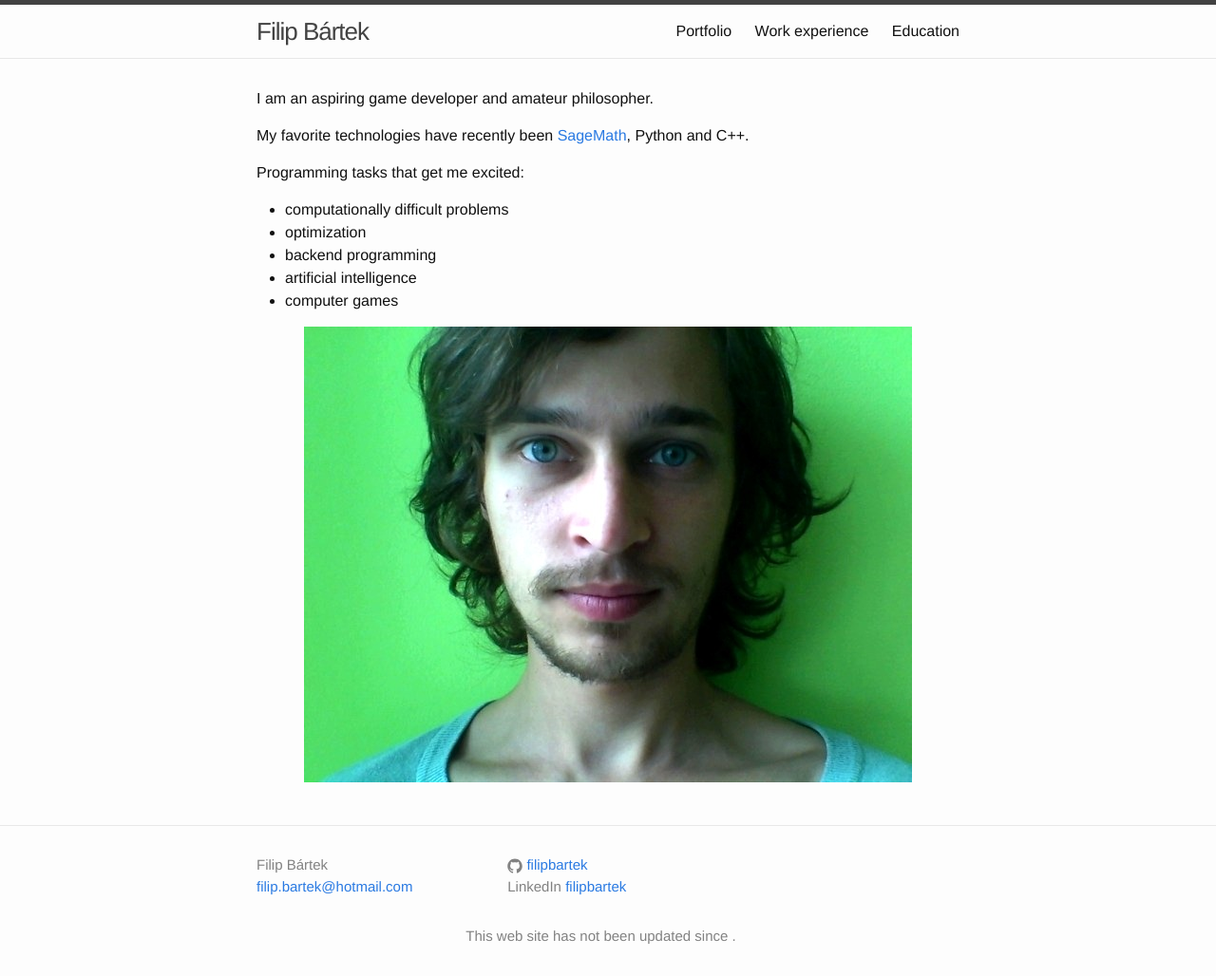
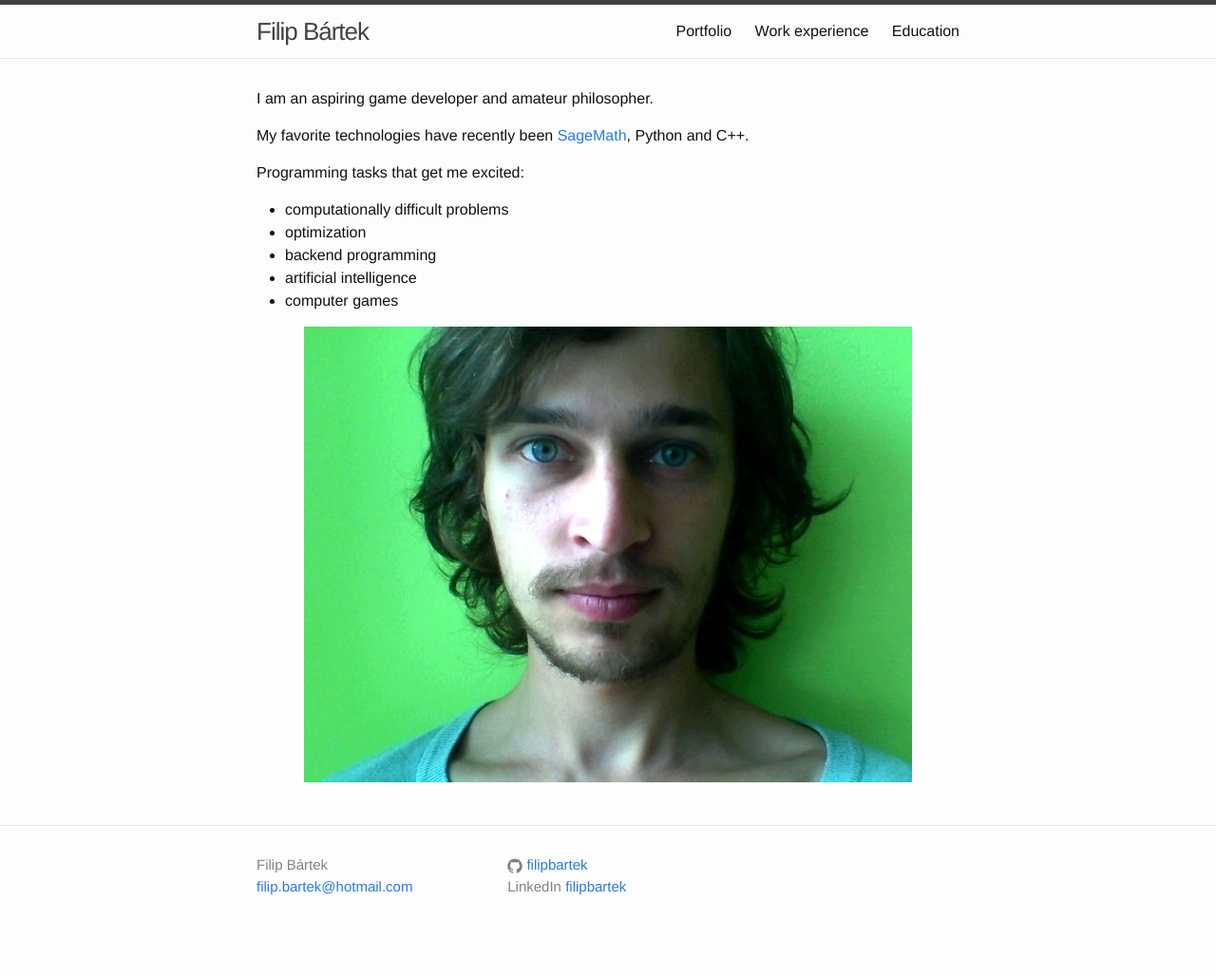
Before and after one commit to filipbartek/filipbartek.github.io, a Jekyll site: the page built from index.md, in a window 1280 px wide. Shown: the whole page at 95% size. Built offline with Jekyll 4.4.1, drawn with Linux system fonts in a browser that asks for light colours; after the commit the page ends 1005 px from its top, so only the background shows below that.

Commit message:
Revert "footer: Add date last modified"
This reverts commit 39e7849d2f1f45dc76167b873818a3f43bcf8113.

```diff
--- a/_config.yml
+++ b/_config.yml
@@ -10,6 +10,3 @@ linkedin_username: filipbartek
 markdown: kramdown
 
 exclude: [Gemfile]
-
-gems:
-  - jekyll-last-modified-at
--- a/_includes/footer.html
+++ b/_includes/footer.html
@@ -58,10 +58,6 @@ LinkedIn
       </div>
     </div>
 
-<div class="footer-col-wrapper center">
-This web site has not been updated since {{ page.last_modified_at | date: '%B %-d, %Y' }}.
-</div>
-
   </div>
 
 </footer>
```
